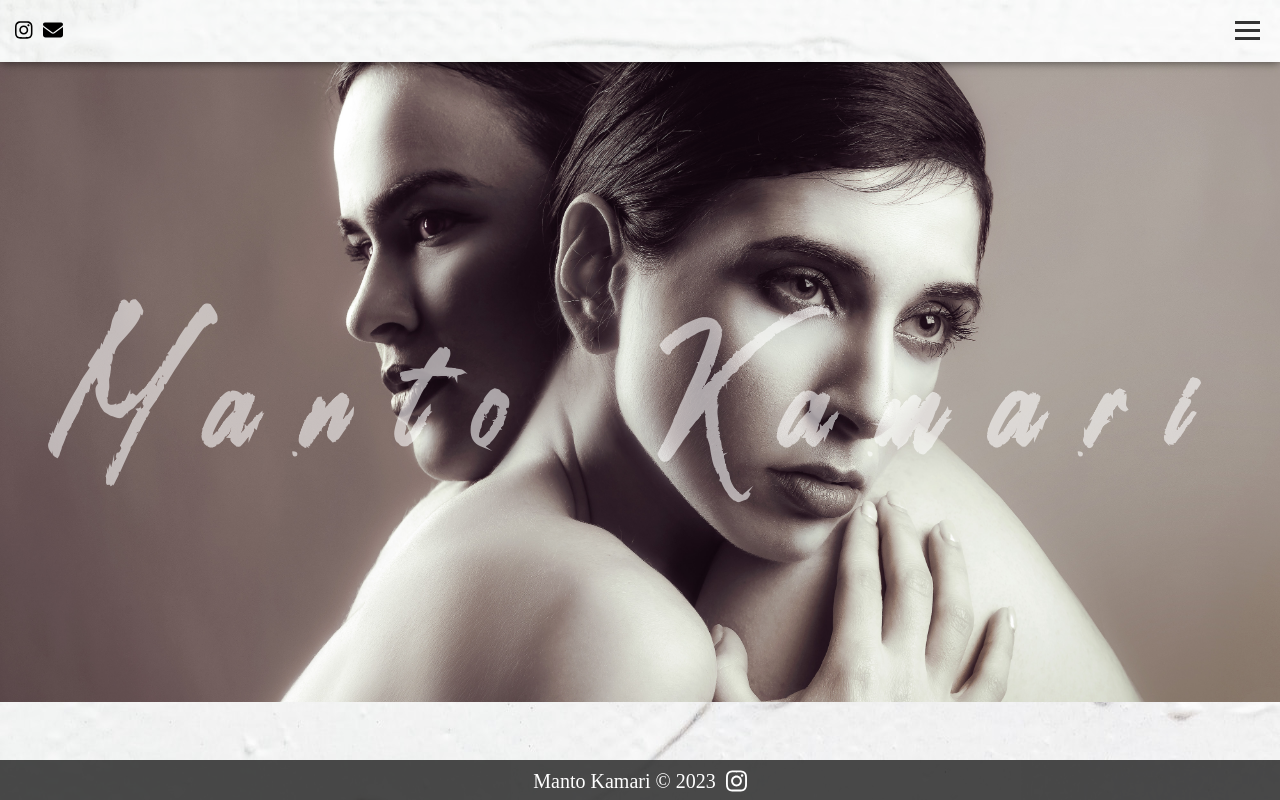
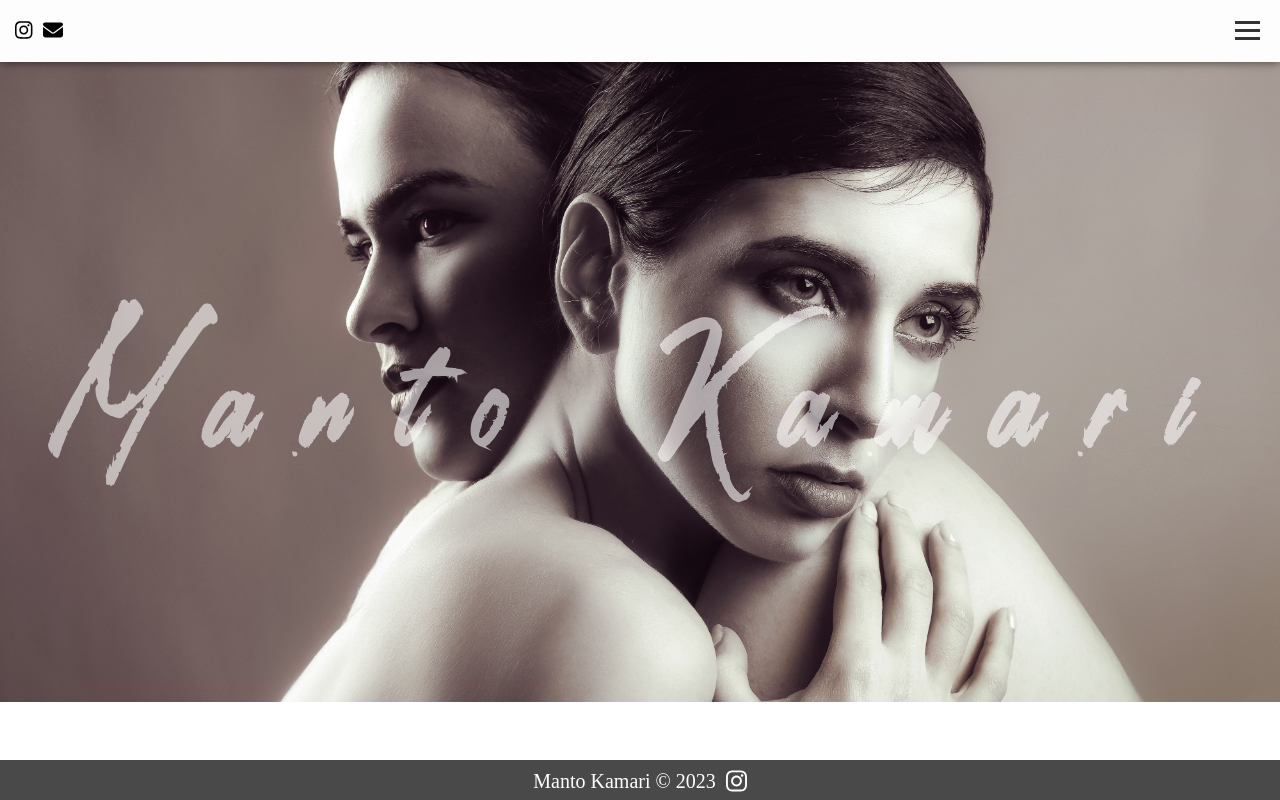
Before and after one commit to natko22/m-portofolio, a React (Create React App) app: page / in a window 1280 px wide. Built offline with nearby package versions, Linux system fonts and the light colour scheme.

Commit message:
change font size

```diff
--- a/src/App.css
+++ b/src/App.css
@@ -18,8 +18,9 @@
 
 body {
   overflow-x: hidden;
-  background-image: url("/src/assets/background-image.jpg");
-  /* background-color: rgb(212, 206, 198); */
+  /* background-image: url("/src/assets/background-image.jpg"); */
+
+  background-color: rgb(255, 255, 255);
 }
 
 /* About me  */
@@ -150,7 +151,7 @@ p {
   text-align: center;
   justify-content: center;
   font-family: "Cormorant Garamond";
-  font-size: 30px;
+  font-size: 25px;
   /* letter-spacing: 5px; */
 }
 
```
